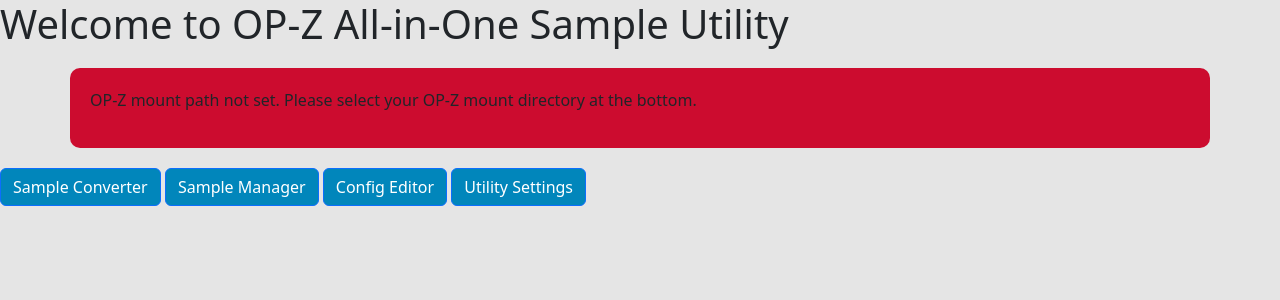
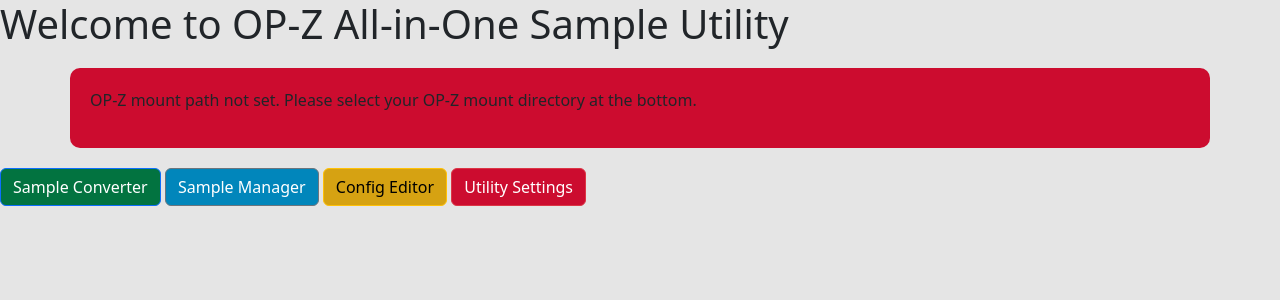
Before and after one commit to Romano-Garmez/opz-sample-manager, a Flask app: page / in a window 1280 px wide. Shown: the top 300 px of the page. Run offline with Flask 3, Linux system fonts and the light colour scheme.

Commit message:
main menu has op-z colors :)

```diff
--- a/static/css/styles.css
+++ b/static/css/styles.css
@@ -13,7 +13,19 @@
 }
 
 .btn-primary {
+    background-color: var(--first-color);
+}
+
+.btn-secondary {
     background-color: var(--second-color);
+}
+
+.btn-warning {
+    background-color: var(--third-color);
+}
+
+.btn-danger {
+    background-color: var(--fourth-color);
 }
 
 .samplepackbox {
--- a/templates/index.html
+++ b/templates/index.html
@@ -38,11 +38,11 @@
 
 <button onclick="window.location.href='/sampleconverter'" class="btn btn-primary">Sample Converter</button>
 
-<button onclick="window.location.href='/samplemanager'" class="btn btn-primary">Sample Manager</button>
+<button onclick="window.location.href='/samplemanager'" class="btn btn-secondary">Sample Manager</button>
 
-<button onclick="window.location.href='/configeditor'" class="btn btn-primary">Config Editor</button>
+<button onclick="window.location.href='/configeditor'" class="btn btn-warning">Config Editor</button>
 
-<button onclick="window.location.href='/utilitysettings'" class="btn btn-primary">Utility Settings</button>
+<button onclick="window.location.href='/utilitysettings'" class="btn btn-danger">Utility Settings</button>
 
 {% endblock %}
 
```
